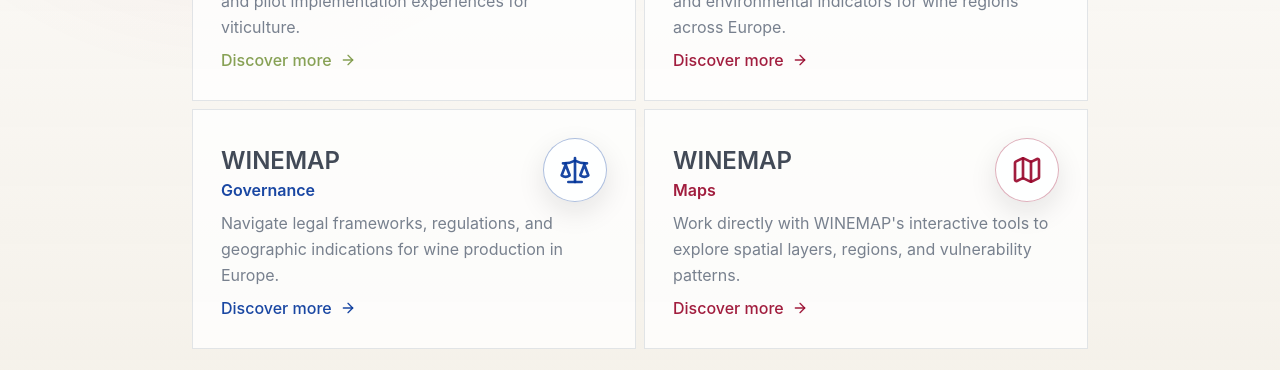
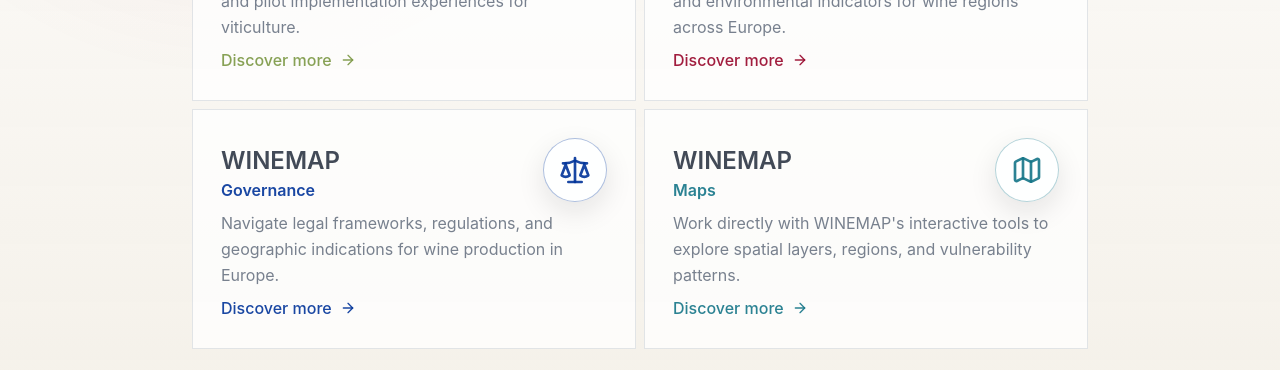
Before and after one commit to Eurac-Research/winemap, a Next.js app: page / in a window 1280 px wide. Shown: the part 1060-1430 px from the top of the page. Built offline with nearby package versions, Linux system fonts and the light colour scheme.

Commit message:
add dedicated color palette for winemap maps

```diff
--- a/src/components/winemap-sections/OverviewNavigation.tsx
+++ b/src/components/winemap-sections/OverviewNavigation.tsx
@@ -47,7 +47,7 @@
     title: "WINEMAP",
     subtitle: "Maps",
     Icon: Map,
-    accent: "var(--accent)",
+    accent: "var(--section-maps-accent)",
     href: "#map-applications",
     description:
       "Work directly with WINEMAP's interactive tools to explore spatial layers, regions, and vulnerability patterns.",
@@ -134,7 +134,7 @@
                   className="pointer-events-none absolute right-0 top-[calc(100%+1rem)] z-50 hidden w-[min(22rem,calc(100vw-3rem))] border border-[color:var(--border)] bg-[color:var(--surface)] p-5 text-left text-sm leading-6 text-[color:var(--app-text-color)] opacity-0 shadow-[0_24px_60px_rgba(15,23,42,0.2)] transition group-hover/icon:block group-hover/icon:opacity-100 group-focus/icon:block group-focus/icon:opacity-100"
                 >
                   <span className="mb-2 block text-xs font-bold uppercase tracking-[0.16em] text-[color:var(--overview-accent)]">
-                    {title}
+                    {title} {subtitle}
                   </span>
                   {summary}
                 </span>
--- a/src/styles/global.css
+++ b/src/styles/global.css
@@ -56,6 +56,8 @@
     --section-adaptation-accent-soft: rgba(139, 170, 118, 0.1);
     --section-governance-accent: rgba(0, 51, 153, 0.9);
     --section-governance-accent-soft: rgba(54, 111, 225, 0.9);
+    --section-maps-accent: rgba(20, 116, 135, 0.9);
+    --section-maps-accent-soft: rgba(20, 116, 135, 0.1);
 
     --vulnerability-chart-text: var(--foreground);
     --vulnerability-chart-trail: rgb(51 65 85 / 0.14);
@@ -226,6 +228,12 @@
     --app-accent-text-color: var(--section-governance-accent);
   }
 
+  .section-maps {
+    --accent: var(--section-maps-accent);
+    --accent-soft: var(--section-maps-accent-soft);
+    --app-accent-text-color: var(--section-maps-accent);
+  }
+
   .section-icon {
     display: inline-flex;
     height: 2rem;
```
